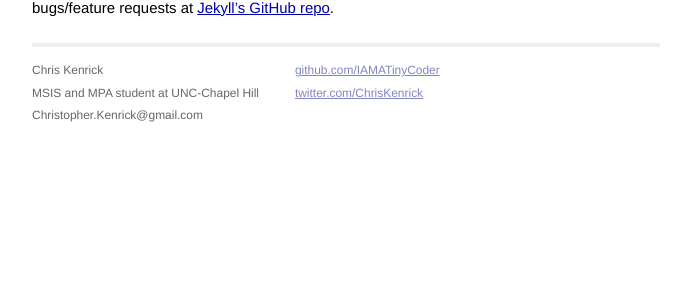
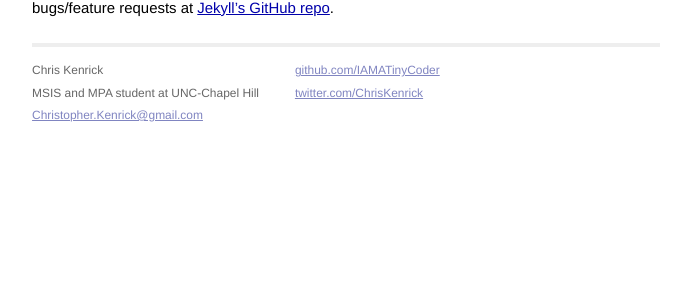
Before and after one commit to IAMATinyCoder/thenewsite, a Jekyll site: the page built from _posts/2013-10-21-welcome-to-jekyll.markdown, in a window 1280 px wide. Shown: the part 450-750 px from the top of the page, without its empty margins (294-985 px from the left). Built offline with Jekyll 4.4.1, drawn with Linux system fonts in a browser that asks for light colours; Markdown is read by kramdown in place of the engine named in the settings.

Commit message:
Added hyperlink for email

```diff
--- a/_layouts/default.html
+++ b/_layouts/default.html
@@ -17,8 +17,8 @@
 
         <div class="site">
           <div class="header">
-            <h1 class="title"><a href="/">{{ site.name }}</a></h1>
-            <a class="extra" href="/">home</a>
+            <h1 class="title"><a href="/site.baseurl">{{ site.name }}</a></h1>
+            <a class="extra" href="/site.baseurl">home</a>
           </div>
 
           {{ content }}
@@ -28,7 +28,7 @@
               <p>
                 Chris Kenrick<br />
                 MSIS and MPA student at UNC-Chapel Hill<br />
-                Christopher.Kenrick@gmail.com
+                <a href="Christopher.Kenrick@gmail.com" target="_blank">Christopher.Kenrick@gmail.com</a>
               </p>
             </div>
             <div class="contact">
```
